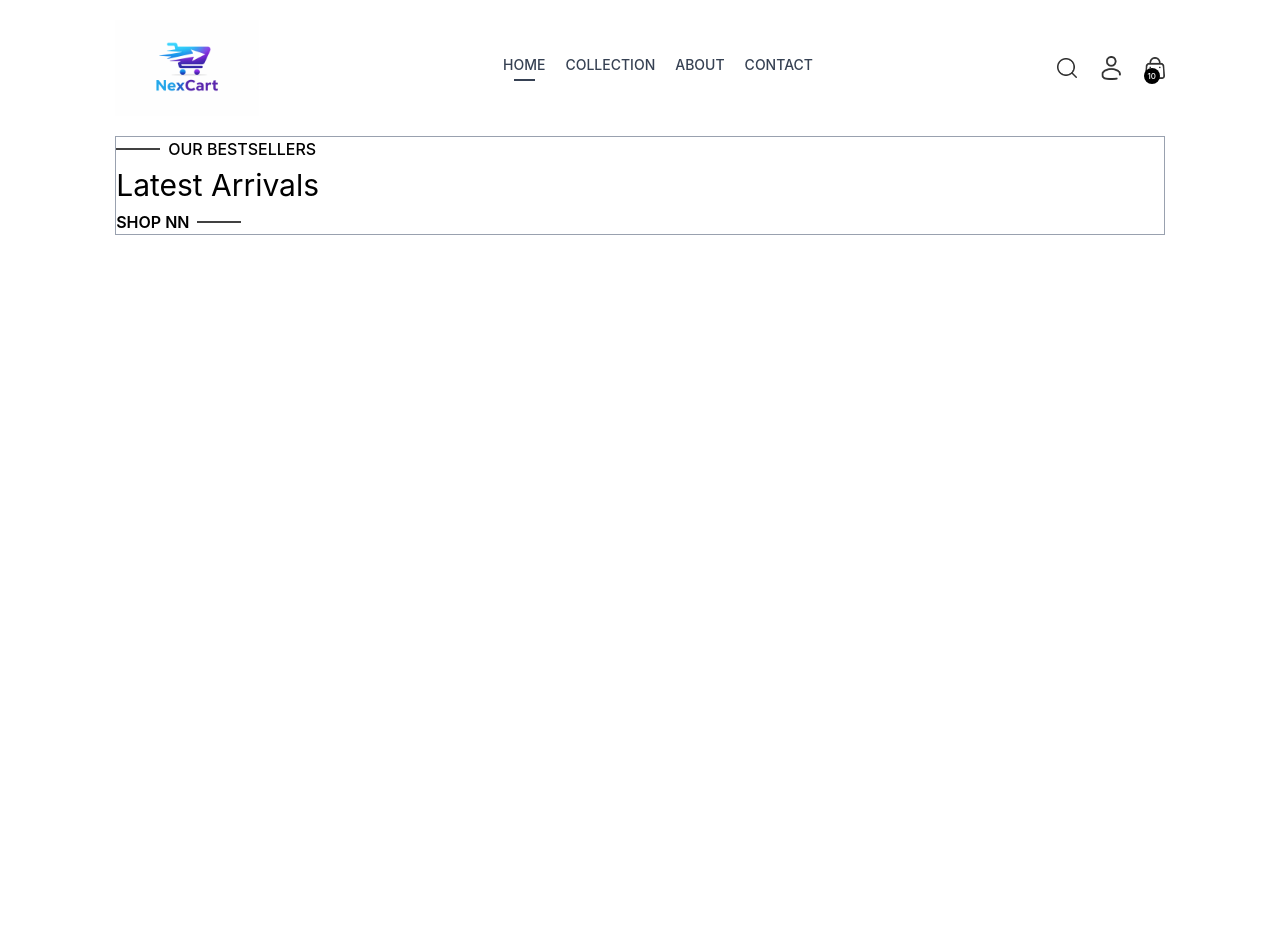
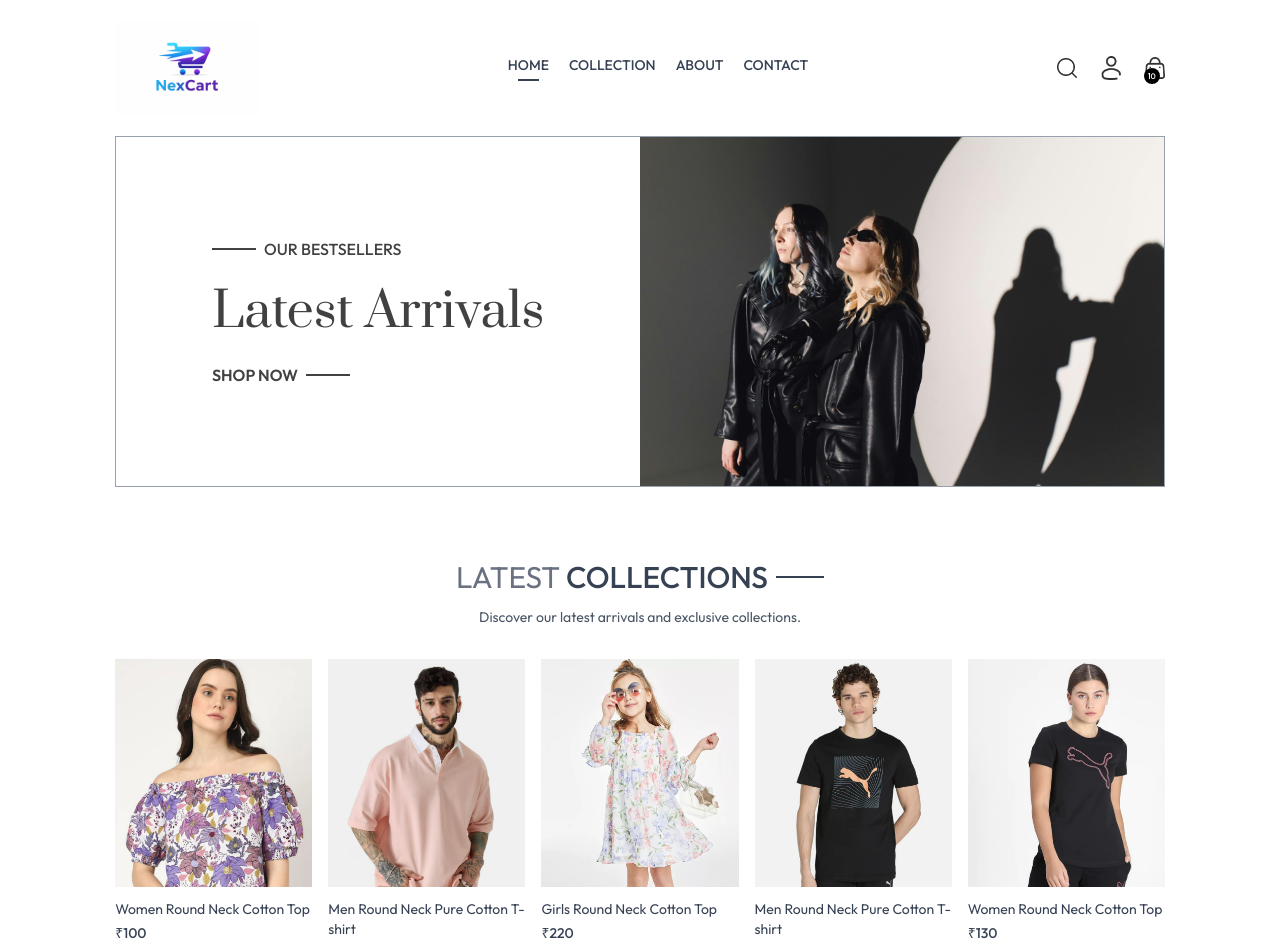
Before and after one commit to navneetturka/NexCart-eCommerce, a React (Vite) app: page / in a window 1280 px wide. Shown: the top 946 px of the page. Before the commit the page ends 800 px from the top, so only its background shows below. Built offline with nearby package versions, Linux system fonts and the light colour scheme.

Commit message:
Products displayed on the home page.

```diff
--- a/src/assets/assets.js
+++ b/src/assets/assets.js
@@ -54,9 +54,9 @@
 import p_img51 from './p_img51.png'
 import p_img52 from './p_img52.png'
 
-
 import logo from './logo.jpeg'
 import hero_img from './hero_img.png'
+import home2 from './home2.jpg'
 import cart_icon from './cart_icon.png'
 import bin_icon from './bin_icon.png'
 import dropdown_icon from './dropdown_icon.png'
@@ -77,6 +77,7 @@
 export const assets = {
     logo,
     hero_img,
+    home2,
     cart_icon,
     dropdown_icon,
     exchange_icon,
--- a/src/components/Hero.jsx
+++ b/src/components/Hero.jsx
@@ -1,22 +1,25 @@
 import React from 'react'
-
+import { assets } from '../assets/assets'
 const Hero = () => {
   return (
     <div className='flex flex-col sm:flex-row border border-gray-400'>
         {/* {Hero left side} */}
-        <div className='w-full sm:w-1/2 flxx items-center justify-center py-10 sm:py-0'>
-        <div className='text-[@414141]'>
+        <div className='w-full sm:w-1/2 flex items-center justify-center py-10 sm:py-0'>
+        <div className='text-[#414141]'>
             <div className='flex items-center gap-2'>
                 <p className='w-8 md:w-11 h-[2px] bg-[#414141]'></p>
                 <p className='font-medium text-sm md:text-base'>OUR BESTSELLERS</p>
             </div>
-            <h1 className='text-3xl sm:py-3-5xl leading-relaxed'>Latest Arrivals</h1>
+            <h1 className='prata-regular text-3xl sm:py-3 lg:text-5xl leading-relaxed'>Latest Arrivals</h1>
             <div className='flex items-center gap-2'>
-                <p className='font-semibold text-sm md:text-base'>SHOP NN</p>
+                <p className='font-semibold text-sm md:text-base'>SHOP NOW</p>
                 <p className='w-8 md:w-11 h-[2px] bg-[#414141]'></p>
             </div>
         </div>
         </div>
+        {/* {Hero right side */}
+        <img className='w-full sm:w-1/2' src={assets.home2} alt="" />
+
 
     </div>
   )
--- /dev/null
+++ b/src/components/LatestCollection.jsx
@@ -0,0 +1,35 @@
+import React,{ useContext, useEffect, useState } from 'react'
+import { ShopContext } from '../context/ShopContext';
+import Title from './Title';
+import ProductItem from './ProductItem';
+const LatestCollection=() =>{
+    const{ products}=useContext(ShopContext);
+    const [latestproducts,setlatestproducts]=useState([]);
+    useEffect(()=>{
+        setlatestproducts(products.slice(0,10));
+    },[products])
+
+    return(
+        <div className='my-10'>
+            <div className='text-center py-8 text-3xl'>
+                <Title text1={'LATEST'} text2={'COLLECTIONS'}/>
+                <p className='w-3/4 m-auto text-xs sm:text-sm md:text-gray-600'>
+                    Discover our latest arrivals and exclusive collections.
+                </p>
+            </div>
+        {/*Rendring Products*/}
+        <div className='grid grid-cols-2 sm:grid-cols-3 md:grid-cols-4 lg:grid-cols-5 gap-4 gap-y-6'>
+            {latestproducts.map((item,index) => (
+                <ProductItem
+                    key={index}
+                    id={item.id}
+                    image={item.image}
+                    name={item.name}
+                    price={item.price}
+                />
+            ))}
+        </div>
+        </div>
+    )
+}
+export default LatestCollection;
--- /dev/null
+++ b/src/components/ProductItem.jsx
@@ -0,0 +1,16 @@
+import React,{ useContext} from 'react';
+import { ShopContext } from '../context/ShopContext'
+import { Link } from 'react-router-dom';
+const ProductItem = ({id,image,name,price}) => {
+    const{currency}=useContext(ShopContext);
+    return (
+        <Link className='text-gray-700 cursor-pointer' to={`/product/${id}`}>
+            <div className='overflow-hidden'>
+                <img className='hover:scale-110 transition ease-in-out' src={image[0]} alt=""/>
+            </div>
+        <p className='pt-3 pb-1 text-sm'>{name}</p>
+        <p className='text-sm font-medium'>{currency}{price}</p>
+        </Link>
+    )
+}
+export default ProductItem
--- /dev/null
+++ b/src/components/Title.jsx
@@ -0,0 +1,16 @@
+import React from 'react'
+
+const Title = ({ text1, text2 }) => {
+    return (
+        <div className='inline-flex gap-2 items-center mb-3'>
+            <p className='text-gray-500'>
+                {text1}
+                <span className='text-gray-700 font-medium'> {text2}</span>
+            </p>
+
+            <p className='w-8 sm:w-12 h-[1px] sm:h-[2px] bg-gray-700'></p>
+        </div>
+    )
+}
+
+export default Title
--- /dev/null
+++ b/src/context/ShopContext.jsx
@@ -0,0 +1,20 @@
+import { createContext } from "react"
+import { products } from "../assets/assets"
+export const ShopContext=createContext()
+
+const ShopContextProvider=(props)=>{
+    const currency='₹';
+    const delivery_fee=100;
+
+    const value={
+        products,currency,delivery_fee
+    }
+    return(
+        <ShopContext.Provider value={value}>
+            {
+                props.children
+            }
+        </ShopContext.Provider>
+    )
+}
+export default ShopContextProvider;
--- a/src/index.css
+++ b/src/index.css
@@ -1,6 +1,15 @@
+@import url('https://fonts.googleapis.com/css2?family=Outfit:wght@100..900&family=Prata&display=swap');
 @import "tailwindcss";
-
 a.active hr{
     /* this is done so that jab uss page pr honge tabhi humein uske neche hr dikhega  */
     display:block;
 }
+*{
+    font-family: Outfit;
+
+}
+.prata-regular {
+  font-family: "Prata", serif;
+  font-weight: 400;
+  font-style: normal;
+}
--- a/src/main.jsx
+++ b/src/main.jsx
@@ -1,11 +1,14 @@
-import { StrictMode } from 'react'
-import { createRoot } from 'react-dom/client'
+import React from 'react'
+import ReactDOM from 'react-dom/client'
 import './index.css'
 import App from './App.jsx'
 import {BrowserRouter} from 'react-router-dom'
+import ShopContextProvider from './context/ShopContext.jsx'
 
-createRoot(document.getElementById('root')).render(
+ReactDOM.createRoot(document.getElementById('root')).render(
   <BrowserRouter>
-    <App />
+    <ShopContextProvider>
+     <App />
+    </ShopContextProvider>
   </BrowserRouter>,
 )
--- a/src/pages/Home.jsx
+++ b/src/pages/Home.jsx
@@ -1,9 +1,11 @@
 import React from 'react'
 import Hero from '../components/Hero'
+import LatestCollection from '../components/LatestCollection'
 const Home = () => {
   return (
     <div>
       <Hero />
+      <LatestCollection/>
     </div>
   )
 }
```
Also changed, not shown: src/assets/home2.jpg (added).
